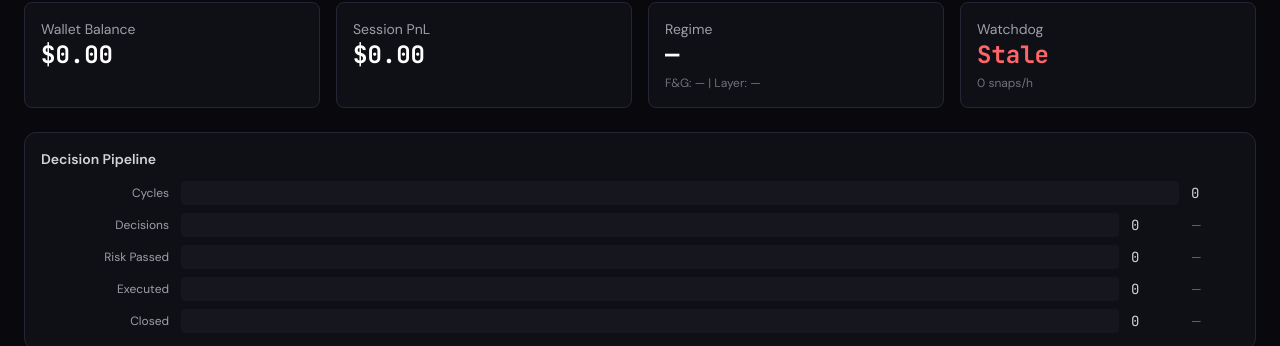
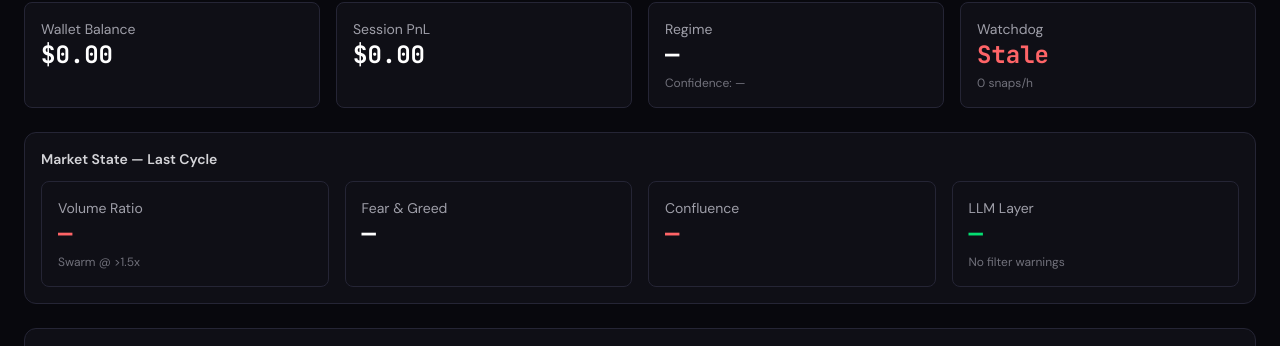
Before and after one commit to mykolat/indic-bot, a React (Vite) app in the folder dashboard/: page / in a window 1280 px wide. Shown: the part 606-952 px from the top of the page. Built offline with nearby package versions, Linux system fonts and the light colour scheme; no server answers; the database is empty.

Commit message:
feat(dashboard): add Market State panel — volumeRatio, F&G, confluence, layer, filter warning

```diff
--- a/dashboard/src/pages/Overview.tsx
+++ b/dashboard/src/pages/Overview.tsx
@@ -95,8 +95,38 @@ export function Overview() {
       <div className="grid grid-cols-2 md:grid-cols-4 gap-4">
         <StatCard label="Wallet Balance" value={`$${Number(cycle?.balance || 0).toFixed(2)}`} />
         <StatCard label="Session PnL" value={`$${Number(cycle?.session_pnl || 0).toFixed(2)}`} color={pnlColor} />
-        <StatCard label="Regime" value={cycle?.regime || '—'} subtitle={`F&G: ${cycle?.fear_greed_value ?? '—'} | Layer: ${cycle?.layer ?? '—'}`} />
+        <StatCard label="Regime" value={cycle?.regime || '—'} subtitle={`Confidence: ${cycle?.regime_confidence != null ? `${Math.round(cycle.regime_confidence * 100)}%` : '—'}`} />
         <StatCard label="Watchdog" value={watchdogOk ? 'Healthy' : 'Stale'} subtitle={`${snapshotCount} snaps/h`} color={watchdogOk ? 'green' : 'red'} />
+      </div>
+
+      <div className="bg-surface-1 rounded-xl border border-border p-4">
+        <h3 className="text-sm font-semibold text-zinc-300 mb-3">Market State — Last Cycle</h3>
+        <div className="grid grid-cols-2 md:grid-cols-4 gap-4">
+          <StatCard
+            label="Volume Ratio"
+            value={cycle?.volume_ratio != null ? `${Number(cycle.volume_ratio).toFixed(2)}x` : '—'}
+            subtitle="Swarm @ >1.5x"
+            color={Number(cycle?.volume_ratio) >= 1.5 ? 'green' : Number(cycle?.volume_ratio) >= 0.8 ? 'default' : 'red'}
+          />
+          <StatCard
+            label="Fear & Greed"
+            value={cycle?.fear_greed_value != null ? String(cycle.fear_greed_value) : '—'}
+            subtitle={cycle?.fear_greed_value != null ? (cycle.fear_greed_value <= 25 ? 'Extreme Fear' : cycle.fear_greed_value <= 45 ? 'Fear' : cycle.fear_greed_value <= 55 ? 'Neutral' : cycle.fear_greed_value <= 75 ? 'Greed' : 'Extreme Greed') : ''}
+            color={cycle?.fear_greed_value != null ? (cycle.fear_greed_value <= 25 ? 'red' : cycle.fear_greed_value >= 75 ? 'green' : 'default') : 'default'}
+          />
+          <StatCard
+            label="Confluence"
+            value={cycle?.confluence_score != null ? `${Number(cycle.confluence_score).toFixed(1)} / 5` : '—'}
+            subtitle={Array.isArray(cycle?.confluence_factors) ? cycle.confluence_factors.slice(0, 2).join(', ') : cycle?.confluence_factors ?? ''}
+            color={Number(cycle?.confluence_score) >= 3 ? 'green' : Number(cycle?.confluence_score) >= 2 ? 'default' : 'red'}
+          />
+          <StatCard
+            label="LLM Layer"
+            value={cycle?.layer != null ? `Layer ${cycle.layer}` : '—'}
+            subtitle={cycle?.filter_warning ? '⚠ ' + cycle.filter_warning.slice(0, 40) : 'No filter warnings'}
+            color={cycle?.filter_warning ? 'red' : 'green'}
+          />
+        </div>
       </div>
 
       {funnel.data && (
```
